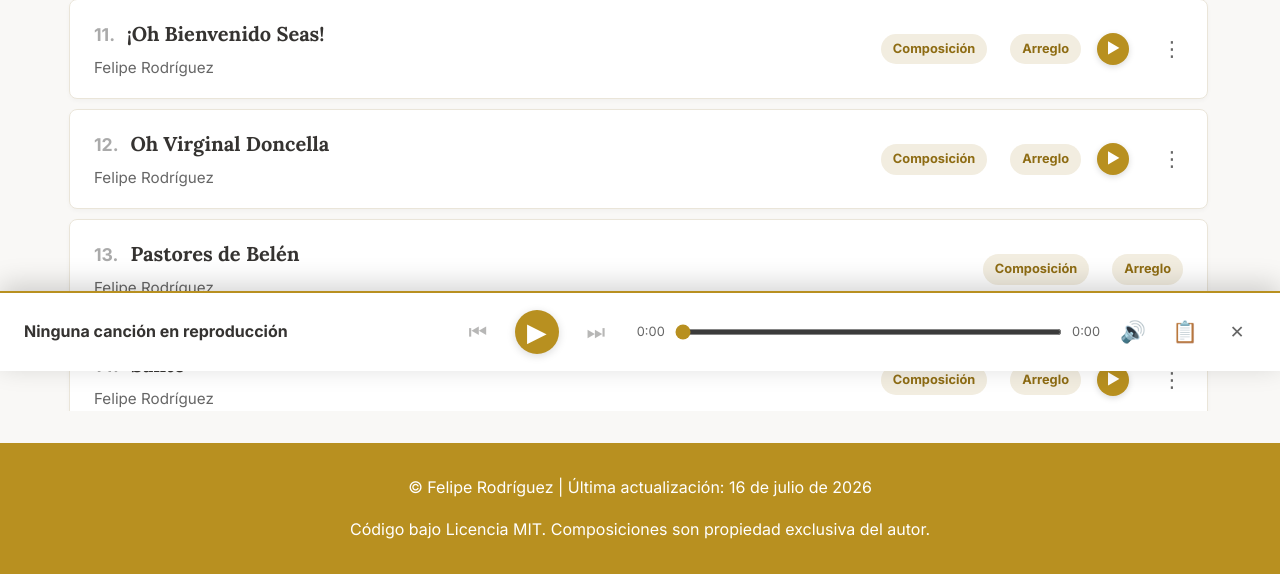
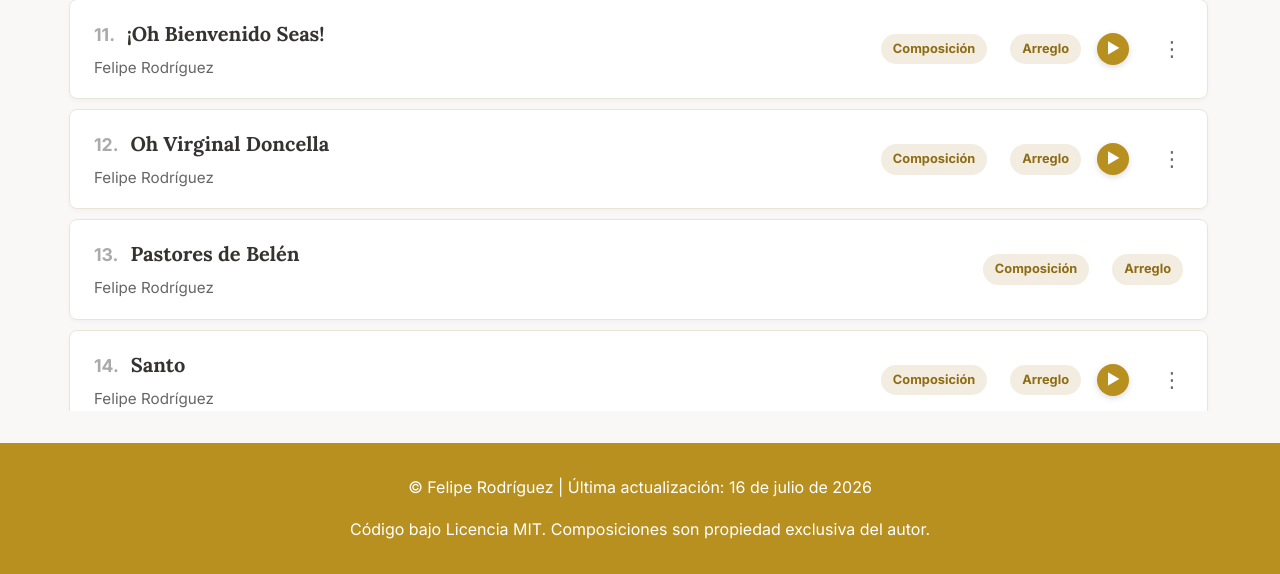
Before and after one commit to feliperodriguezborquez/mi_musica_app, a Flask app: page /arreglos in a window 1280 px wide. Shown: the part 1424-1998 px from the top of the page. Run offline with Flask 3, Linux system fonts and the light colour scheme; some libraries are stand-ins or nearby versions.

Commit message:
style: ocultar el reproductor por defecto, y rediseñar su UI como burbuja flotante moderna con sombras premium y blur

```diff
--- a/static/style.css
+++ b/static/style.css
@@ -1044,13 +1044,15 @@ footer { text-align: center; margin-top: 2rem; padding: 1rem; background-color:
    FLOATING PLAYER (Spotify Style)
    ================================================================ */
 .floating-player {
-    position: fixed; bottom: 0; left: 0; right: 0; z-index: 9000;
+    position: fixed; bottom: 16px; left: 16px; right: 16px; z-index: 9000;
     background: var(--color-blanco);
-    border-top: 2px solid var(--color-principal);
-    box-shadow: 0 -6px 28px rgba(0,0,0,0.18);
-    display: flex; align-items: center; gap: 16px;
-    padding: 14px 24px; min-height: 75px;
+    border: 1px solid var(--color-borde);
+    border-radius: 16px;
+    box-shadow: 0 12px 40px rgba(0,0,0,0.15);
+    display: flex; align-items: center; gap: 20px;
+    padding: 14px 28px; min-height: 80px;
     box-sizing: border-box;
+    backdrop-filter: blur(10px);
 }
 .floating-player.hidden { display: none !important; }
 .fp-song-info { flex: 1.2; min-width: 0; }
@@ -1058,29 +1060,30 @@ footer { text-align: center; margin-top: 2rem; padding: 1rem; background-color:
     font-weight: 700; font-size: 1rem; color: var(--color-texto);
     white-space: nowrap; overflow: hidden; text-overflow: ellipsis; display: block;
 }
-.fp-controls { display: flex; align-items: center; gap: 12px; }
+.fp-controls { display: flex; align-items: center; gap: 14px; }
 .fp-btn {
     background: none; border: none; cursor: pointer;
     font-size: 1.3rem; color: var(--color-texto); padding: 6px;
-    border-radius: 50%; transition: all 0.2s ease; text-decoration: none;
+    border-radius: 50%; transition: all 0.2s cubic-bezier(0.4, 0, 0.2, 1); text-decoration: none;
     display: flex; align-items: center; justify-content: center;
     width: 38px; height: 38px;
 }
-.fp-btn:hover { color: var(--color-principal); background: var(--color-tag-bg); }
+.fp-btn:hover { color: var(--color-principal); background: var(--color-tag-bg); transform: scale(1.05); }
 .fp-play-btn {
     font-size: 1.6rem;
     background: var(--color-principal) !important;
     color: #fff !important;
-    width: 44px; height: 44px;
-    box-shadow: 0 2px 8px rgba(0,0,0,0.15);
+    width: 46px; height: 46px;
+    box-shadow: 0 4px 12px rgba(184, 144, 32, 0.3);
 }
 .fp-play-btn:hover {
     transform: scale(1.08);
     background: var(--color-acento) !important;
+    box-shadow: 0 6px 16px rgba(184, 144, 32, 0.4);
 }
-.fp-right { display: flex; align-items: center; gap: 14px; flex: 1.8; min-width: 0; }
+.fp-right { display: flex; align-items: center; gap: 16px; flex: 2; min-width: 0; }
 .fp-progress-container {
-    display: flex; align-items: center; gap: 8px; flex: 1;
+    display: flex; align-items: center; gap: 10px; flex: 1;
     font-size: 0.8rem; color: var(--color-texto-secundario); min-width: 0;
 }
 .fp-seek {
@@ -1088,11 +1091,15 @@ footer { text-align: center; margin-top: 2rem; padding: 1rem; background-color:
     height: 6px; cursor: pointer; border-radius: 3px; min-width: 80px;
     background: var(--color-borde);
     border: none;
+    transition: background 0.15s;
+}
+.fp-seek:hover {
+    background: var(--color-tag-bg);
 }
 .fp-close-btn { color: var(--color-texto-secundario); font-size: 1.1rem; }
 
 /* Separar el footer del final cuando el player está activo */
-body { padding-bottom: 90px; }
+body { padding-bottom: 110px; }
 
 
 /* ================================================================
--- a/templates/base.html
+++ b/templates/base.html
@@ -70,7 +70,7 @@
     </footer>
 
     <!-- ====== REPRODUCTOR FLOTANTE ====== -->
-    <div id="floating-player" class="floating-player">
+    <div id="floating-player" class="floating-player hidden">
         <audio id="global-audio" style="display: none;"></audio>
         <div class="fp-song-info">
             <span id="fp-title" class="fp-title">Ninguna canción en reproducción</span>
@@ -137,7 +137,7 @@ window.FP = {
         if (fpNext)  { fpNext.href  = nextUrl || '#'; fpNext.style.opacity  = nextUrl  ? '1' : '0.35'; }
 
         const fp = document.getElementById('floating-player');
-        if (fp) fp.style.display = 'flex';
+        if (fp) fp.classList.remove('hidden');
 
         this._bindAudio();
     },
```
